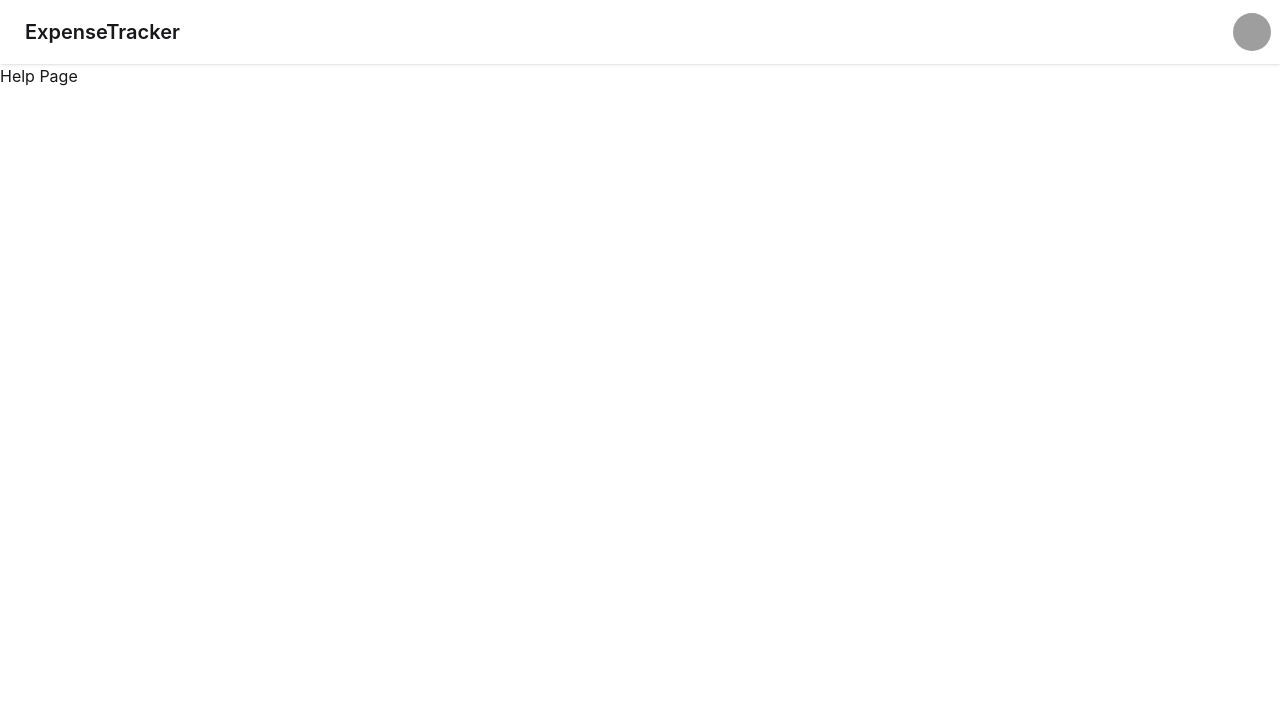
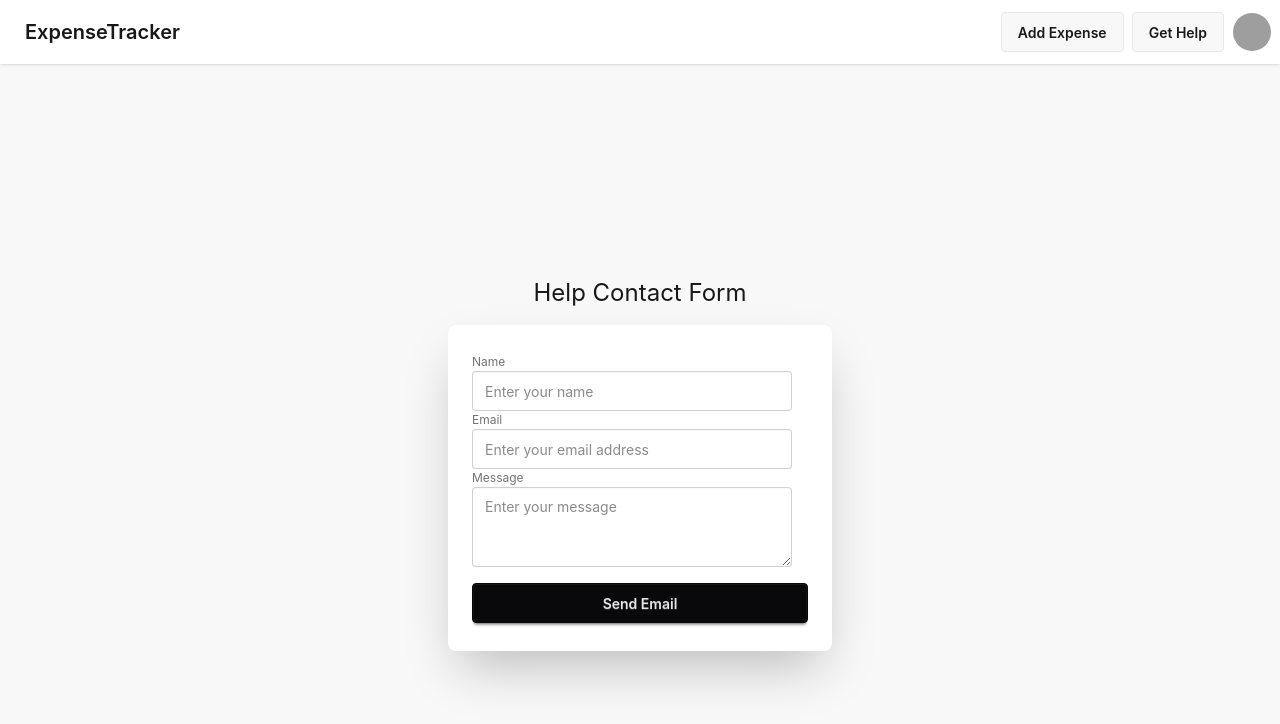
Before and after one commit to BigguyFM98000/frontend-react-app-capstone, a React (Vite) app: page /help in a window 1280 px wide. Shown: the top 724 px of the page. Built offline with nearby package versions, Linux system fonts and the light colour scheme; no server answers; sample sign-in values are in the browser's storage; grey boxes are pictures that could not be loaded.

Commit message:
added the help page form and also the emailjs functionality

```diff
--- a/package.json
+++ b/package.json
@@ -10,7 +10,9 @@
     "preview": "vite preview"
   },
   "dependencies": {
+    "@emailjs/browser": "^4.4.1",
     "@tailwindcss/vite": "^4.3.3",
+    "emailjs": "^5.0.2",
     "firebase": "^12.17.1",
     "lucide-react": "^1.31.0",
     "react": "^19.2.8",
--- a/src/components/Navbar.jsx
+++ b/src/components/Navbar.jsx
@@ -16,11 +16,18 @@ const Navbar = () => {
   };
 
   return (
-    <div className="navbar bg-base-100 shadow-sm">
+    <div className="navbar bg-base-800 shadow-sm w-full">
       <div className="flex-1">
-        <a className="btn btn-ghost text-xl">ExpenseTracker</a>
+        <Link to={"/dashboard"} className="btn btn-ghost text-xl">ExpenseTracker</Link>
       </div>
       <div className="flex gap-2">
+
+        <div>
+          <button className="btn btn-md sm:btn-lg md:btn-lg lg:btn-md xl:btn-md">Add Expense</button>
+        </div>
+        <div>
+          <button onClick={() => navigate("/help")} className="btn btn-md sm:btn-lg md:btn-lg lg:btn-md xl:btn-md">Get Help</button>
+        </div>
         <div className="dropdown dropdown-end">
           <div
             tabIndex={0}
@@ -33,7 +40,7 @@ const Navbar = () => {
           </div>
           <ul
             tabIndex="-1"
-            className="menu menu-sm dropdown-content bg-base-100 rounded-box z-1 mt-3 w-52 p-2 shadow"
+            className="menu menu-sm dropdown-content bg-emerald-800 rounded-box z-1 mt-3 w-52 p-2 shadow"
           >
             <li>
               <Link className="justify-between" to="/profile">
--- a/src/pages/DashboardPage.jsx
+++ b/src/pages/DashboardPage.jsx
@@ -2,6 +2,8 @@ import { Fragment } from "react";
 import Navbar from "../components/Navbar";
 
 const DashboardPage = () => {
+
+
     return (
         <Fragment>
             <Navbar/>
--- a/src/pages/HelpPage.jsx
+++ b/src/pages/HelpPage.jsx
@@ -1,11 +1,85 @@
-import { Fragment } from "react";
+import { Fragment, useRef, useState } from "react";
 import Navbar from "../components/Navbar";
+import emailjs from "@emailjs/browser";
 
 const HelpPage = () => {
+  const [error, setError] = useState("");
+  const [success, setSuccess] = useState("");
+  const form = useRef();
+
+  const sendEmail = (e) => {
+    e.preventDefault();
+
+    emailjs
+      .sendForm(
+        import.meta.env.VITE_SERVICE_ID,
+        import.meta.env.VITE_TEMPLATE_ID,
+        form.current,
+        {
+          publicKey: import.meta.env.VITE_PUBLIC_KEY,
+        },
+      )
+      .then(
+        () => {
+          setSuccess("Email Sent Successfully!");
+          console.log("SUCCESS!");
+        },
+        (error) => {
+          setError(error.text);
+          console.log("FAILED...", error.text);
+        },
+      )
+
+      setTimeout(() => {
+        setError("");
+        setSuccess("");
+        form.current.reset();
+      }, 5000);
+  };
+
   return (
     <Fragment>
       <Navbar />
-      <h1>Help Page</h1>
+
+      <div className="hero bg-base-200 min-h-screen w-full">
+        <div className="hero-content flex-col lg:flex-col lg:w-full">
+          {error && <div className="alert alert-error">{error}</div>}
+          {success && <div className="alert alert-success">{success}</div>}
+          <h1 className="text-2xl">Help Contact Form</h1>
+          <div className="card bg-base-100 w-full max-w-sm shrink-0 shadow-2xl">
+            <div className="card-body">
+              <fieldset className="fieldset">
+                <form ref={form} onSubmit={sendEmail}>
+                  <label className="label">Name</label>
+                  <input
+                    type="text"
+                    name="name"
+                    className="input"
+                    placeholder="Enter your name"
+                  />
+                  <label className="label">Email</label>
+                  <input
+                    type="text"
+                    name="email"
+                    className="input"
+                    placeholder="Enter your email address"
+                  />
+                  <label className="label">Message</label>
+                  <textarea
+                    name="message"
+                    className="textarea"
+                    placeholder="Enter your message"
+                  ></textarea>
+
+                  <button className="btn btn-neutral mt-4 w-full" type="submit">
+                    Send Email
+                  </button>
+                </form>
+              </fieldset>
+            </div>
+          </div>
+        </div>
+      </div>
     </Fragment>
   );
 };
```
Also changed, not shown: 1 other file (tests, documents, lock files or other folders).
